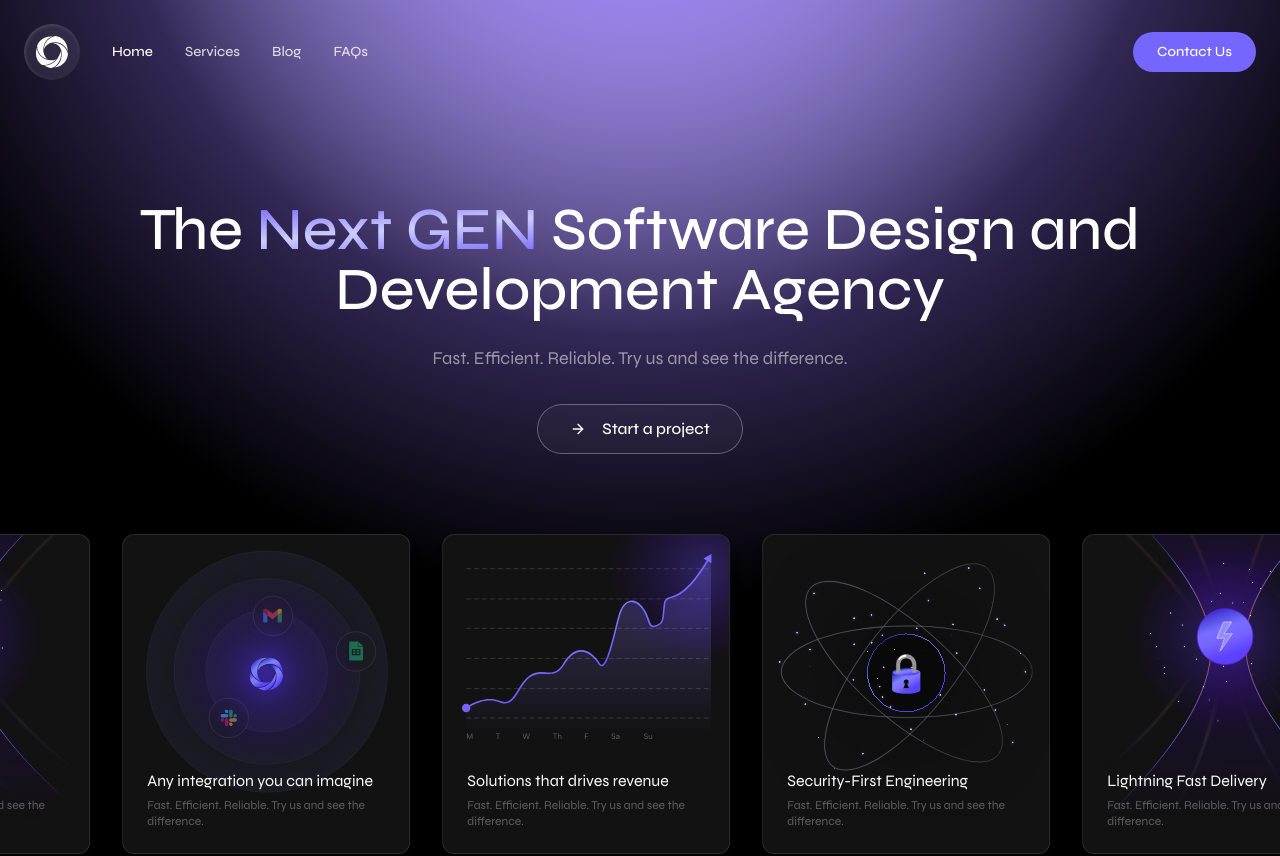
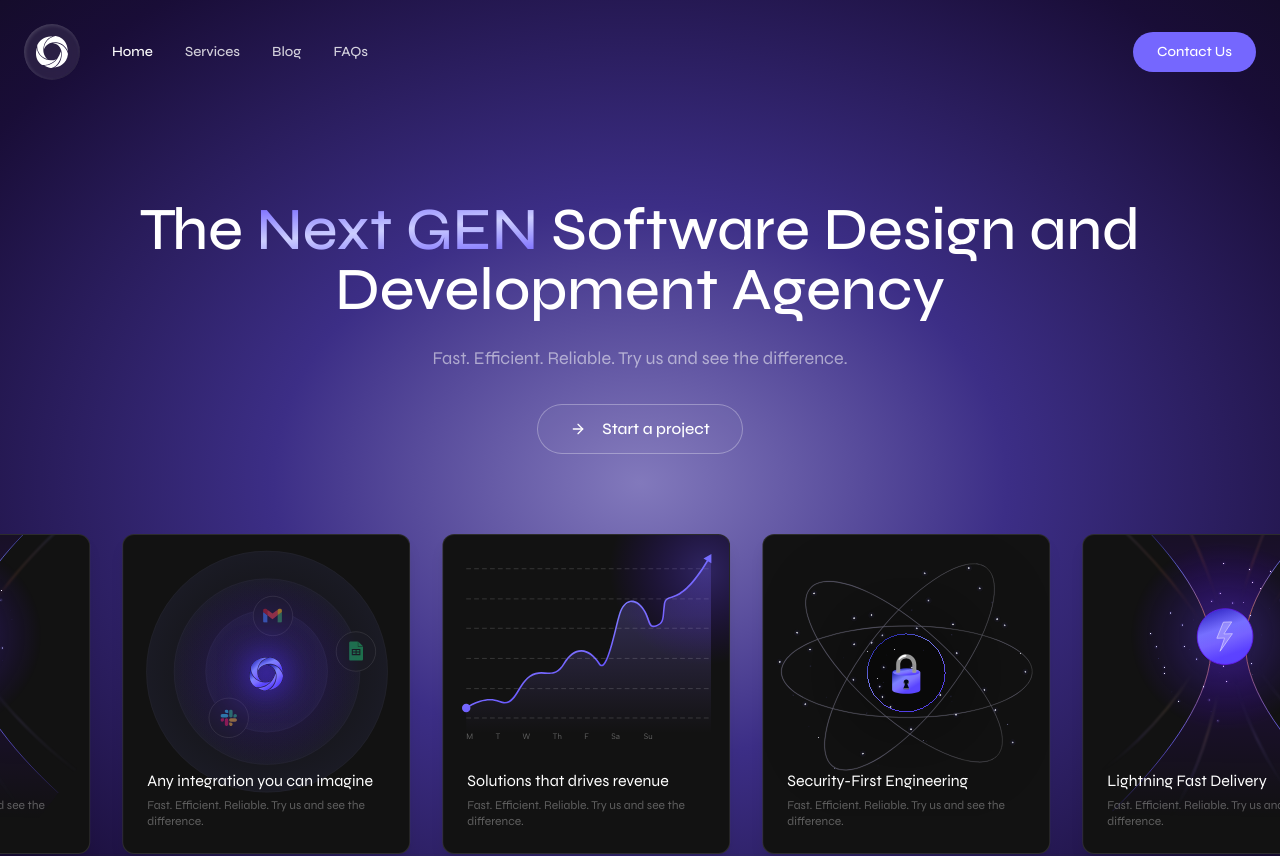
Before and after one commit to afnanahmadtariq/Devstract, a Next.js app: page / in a window 1280 px wide. Shown: the top 856 px of the page. Built offline with nearby package versions, Linux system fonts and the light colour scheme.

Commit message:
Update globals.css

```diff
--- a/app/globals.css
+++ b/app/globals.css
@@ -123,9 +123,10 @@
 
   /* Add this to your CSS file or in a <style> tag */
   .dual-radial-gradient {
-    background-image:
+    background-image: radial-gradient(rgba(130,121,188,1.00) 0%,rgba(60,46,134,1.00) 30%,rgba(25,13,55,1.00) 65%,rgba(9,9,9,1.00) 100%);background-size: 135.13513513513513% 135.13513513513513%;background-position: center center;
+    /* background-image:
       radial-gradient(circle at 50% -20%, rgba(151, 120, 255, 1) 0%, rgba(29, 44, 250, 0) 60%),
-      radial-gradient(circle at 50% -20%, rgba(255, 255, 255, 1) 0%, rgba(29, 44, 250, 0) 40%);
+      radial-gradient(circle at 50% -20%, rgba(255, 255, 255, 1) 0%, rgba(29, 44, 250, 0) 40%); */
   }
 
   .contact-button {
```
